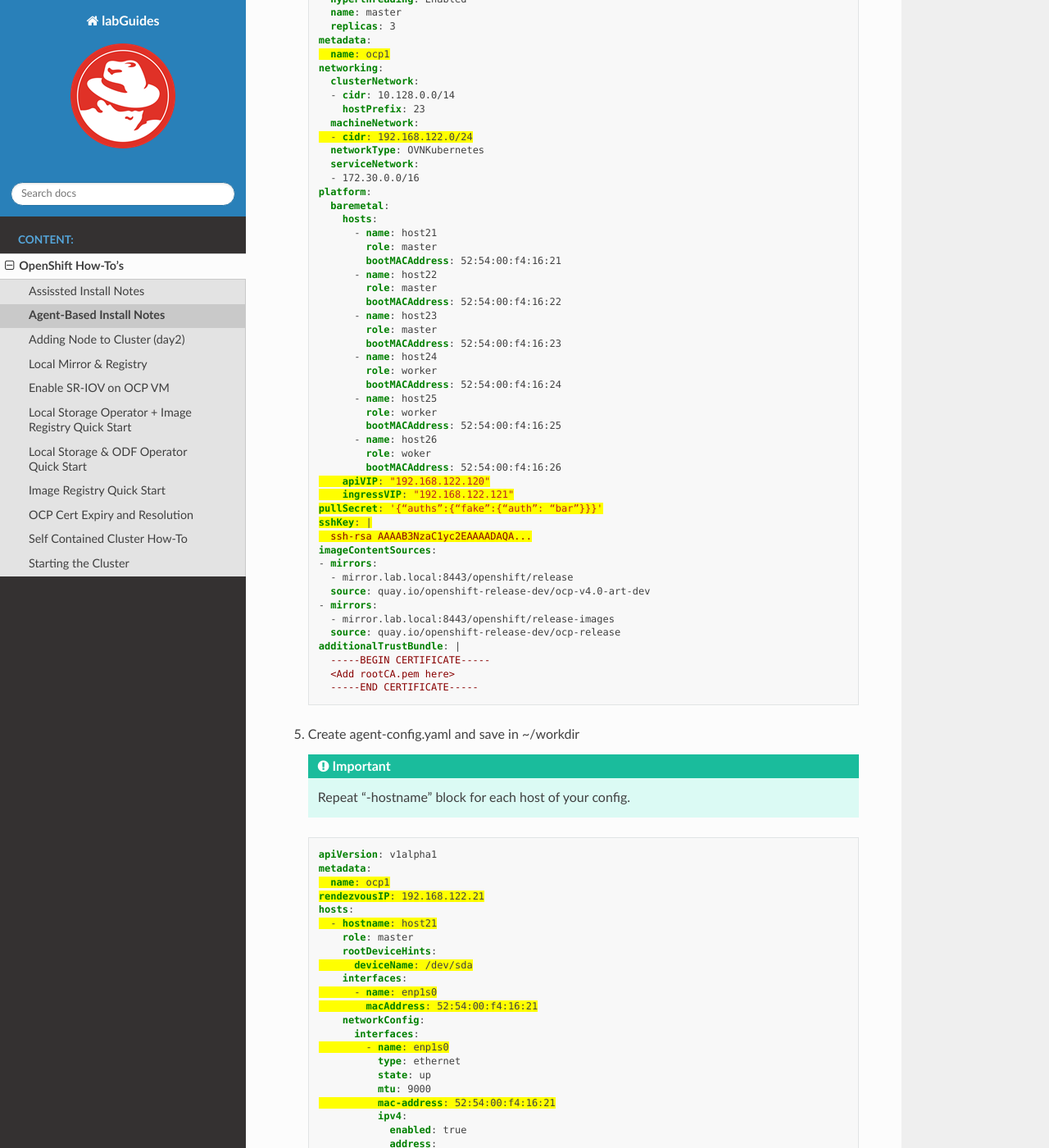
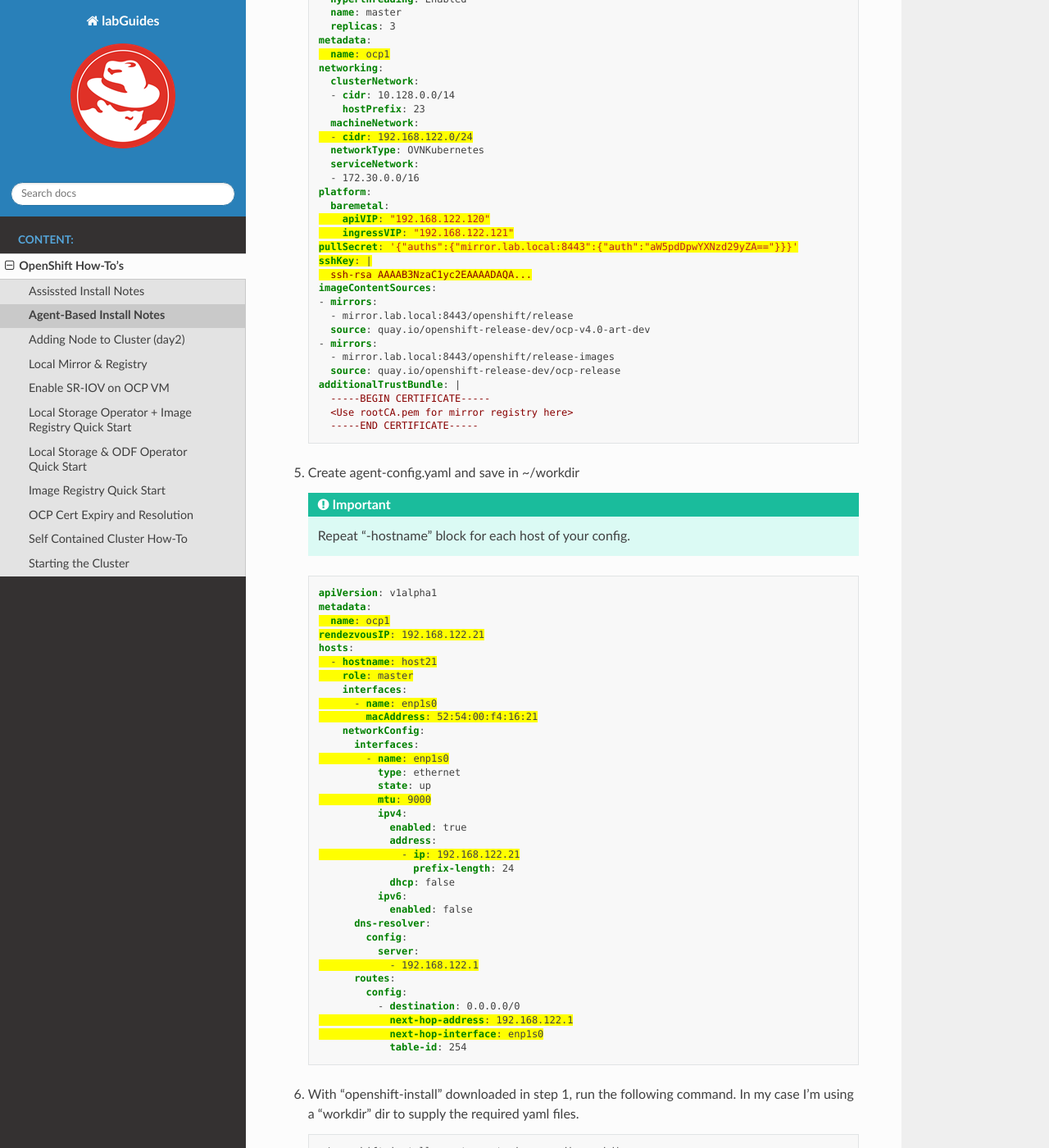
Before and after one commit to vtog/labGuides, a Sphinx documentation site: the page built from source/ocp/agent-based-installer-notes.rst, in a window 1280 px wide and 1400 px high, scrolled down 772 px. Shown: the whole window at 82% size. Built offline with Sphinx 7.4.7 and the Read the Docs theme 2.0.0, drawn with Linux system fonts in a browser that asks for light colours; pages that are not in the unit, such as notebooks, are missing from menus.

Commit message:
updated changes to agent installer and local mirror reg cleanup

```diff
--- a/source/ocp/agent-based-installer-notes.rst
+++ b/source/ocp/agent-based-installer-notes.rst
@@ -52,28 +52,9 @@
         - 172.30.0.0/16
       platform:
         baremetal:
-          hosts:
-            - name: host21
-              role: master
-              bootMACAddress: 52:54:00:f4:16:21
-            - name: host22
-              role: master
-              bootMACAddress: 52:54:00:f4:16:22
-            - name: host23
-              role: master
-              bootMACAddress: 52:54:00:f4:16:23
-            - name: host24
-              role: worker
-              bootMACAddress: 52:54:00:f4:16:24
-            - name: host25
-              role: worker
-              bootMACAddress: 52:54:00:f4:16:25
-            - name: host26
-              role: woker
-              bootMACAddress: 52:54:00:f4:16:26
           apiVIP: "192.168.122.120"
           ingressVIP: "192.168.122.121"
-      pullSecret: '{“auths”:{“fake”:{“auth”: “bar”}}}'
+      pullSecret: '{"auths":{"mirror.lab.local:8443":{"auth":"aW5pdDpwYXNzd29yZA=="}}}'
       sshKey: |
         ssh-rsa AAAAB3NzaC1yc2EAAAADAQA...
       imageContentSources:
@@ -85,7 +66,7 @@
         source: quay.io/openshift-release-dev/ocp-release
       additionalTrustBundle: |
         -----BEGIN CERTIFICATE-----
-        <Add rootCA.pem here>
+        <Use rootCA.pem for mirror registry here>
         -----END CERTIFICATE-----
 
 #. Create agent-config.yaml and save in ~/workdir
@@ -93,7 +74,7 @@
    .. important:: Repeat "-hostname" block for each host of your config.
 
    .. code-block:: yaml
-      :emphasize-lines: 3, 4, 6, 9, 11, 12, 15, 19, 23, 31, 35, 36
+      :emphasize-lines: 3, 4, 6, 7, 9, 10, 13, 16, 20, 28, 32, 33
 
       apiVersion: v1alpha1
       metadata:
@@ -102,8 +83,6 @@
       hosts:
         - hostname: host21
           role: master
-          rootDeviceHints:
-            deviceName: /dev/sda
           interfaces:
             - name: enp1s0
               macAddress: 52:54:00:f4:16:21
@@ -113,7 +92,6 @@
                 type: ethernet
                 state: up
                 mtu: 9000
-                mac-address: 52:54:00:f4:16:21
                 ipv4:
                   enabled: true
                   address:
```
Also changed, not shown: other parts of source/ocp/agent-based-installer-notes.rst (+1 -1 lines), source/ocp/local-mirror-registry.rst (+44 -9 lines).
